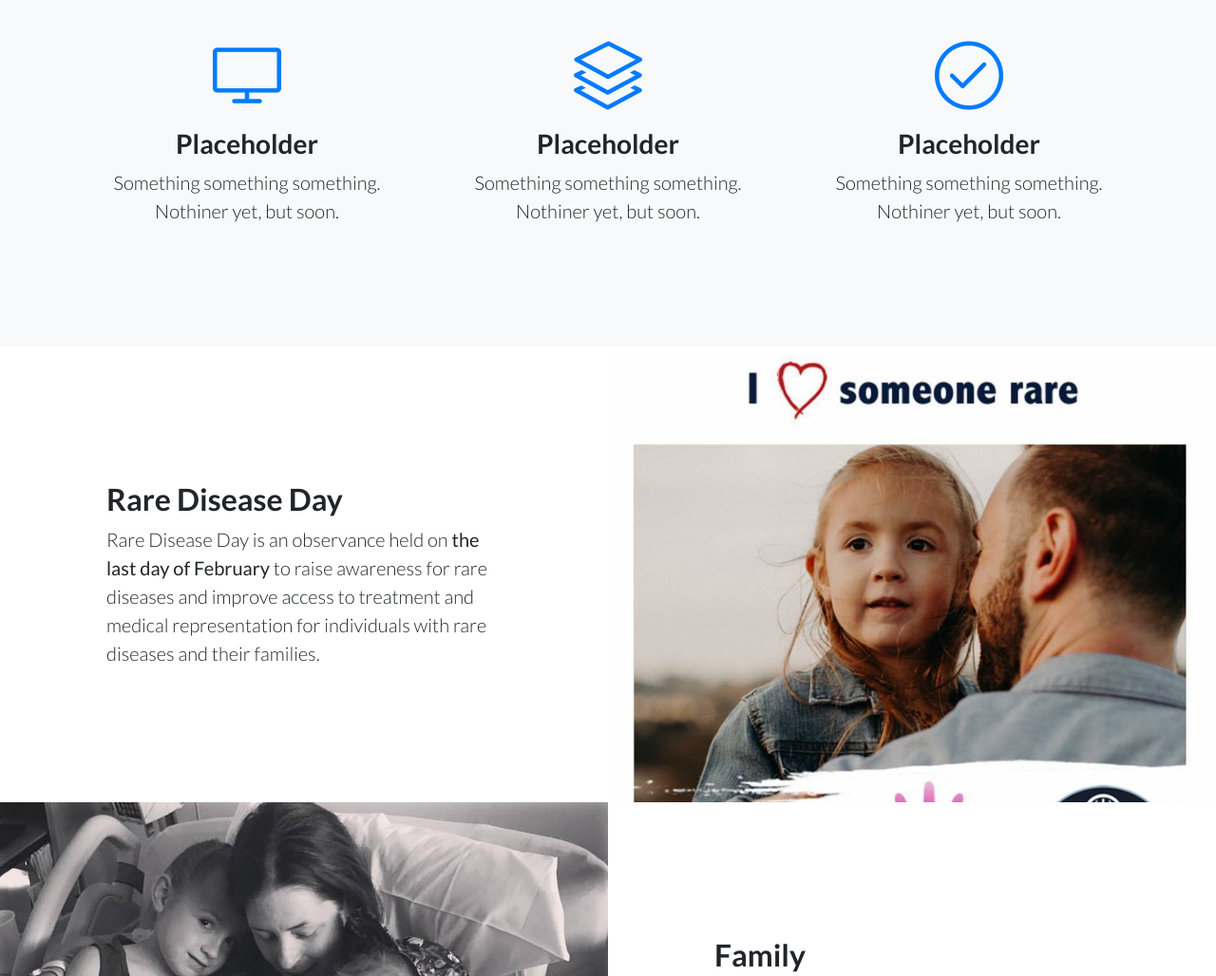
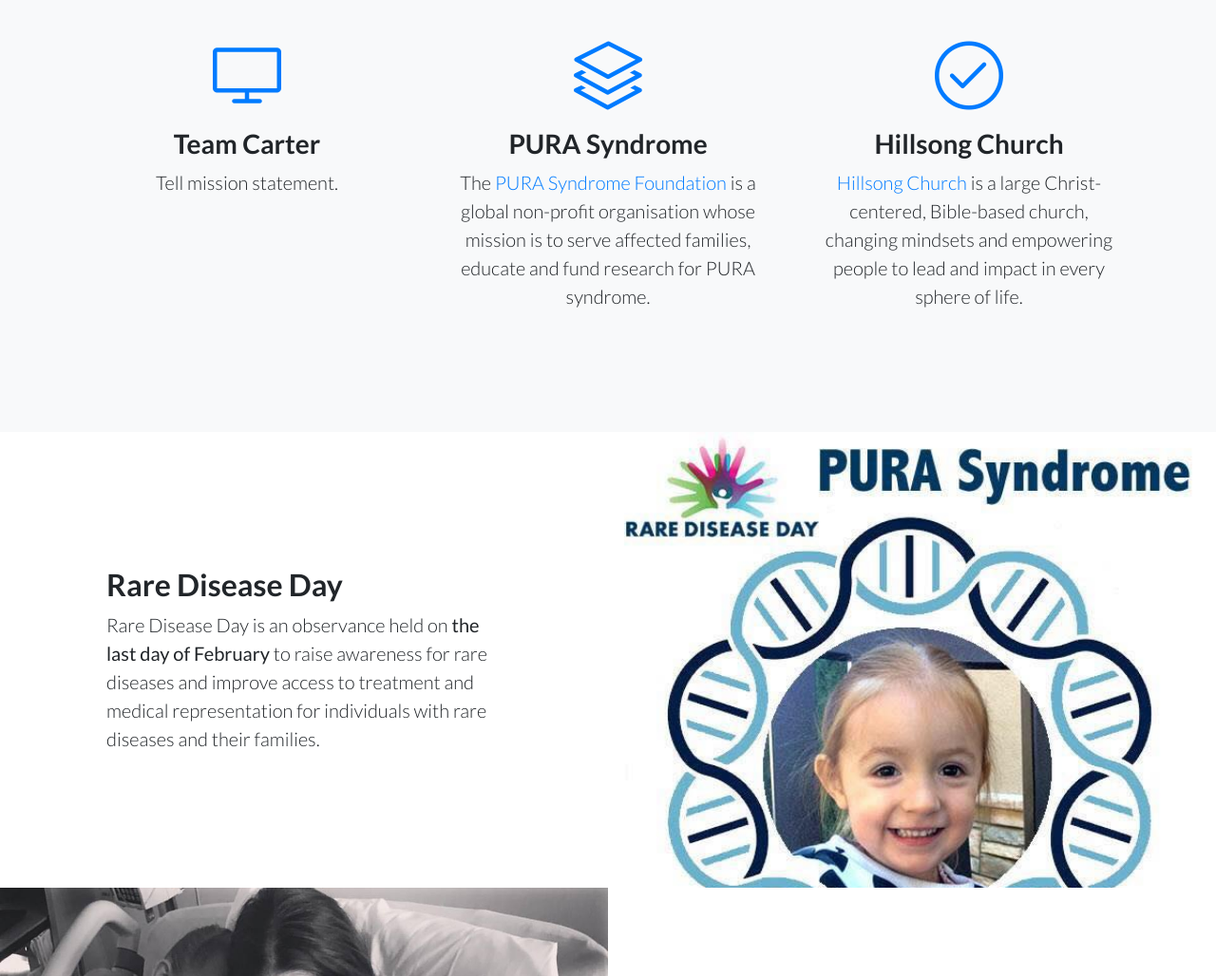
Before and after one commit to nickfp1985/teamcarter, a website: page index.html in a window 1280 px wide. Shown: the part 740-1768 px from the top of the page at 95% size. Drawn offline with Linux system fonts and the light colour scheme.

Commit message:
adding and deleting imgs

```diff
--- a/index.html
+++ b/index.html
@@ -66,8 +66,8 @@
               <div class="features-icons-icon d-flex">
                 <i class="icon-screen-desktop m-auto text-primary"></i>
               </div>
-              <h3>Placeholder</h3>
-              <p class="lead mb-0">Something something something. Nothiner yet, but soon.</p>
+              <h3>Team Carter</h3>
+              <p class="lead mb-0">Tell mission statement.</p>
             </div>
           </div>
           <div class="col-lg-4">
@@ -75,8 +75,8 @@
               <div class="features-icons-icon d-flex">
                 <i class="icon-layers m-auto text-primary"></i>
               </div>
-              <h3>Placeholder</h3>
-              <p class="lead mb-0">Something something something. Nothiner yet, but soon.</p>
+              <h3>PURA Syndrome</h3>
+              <p class="lead mb-0">The <a href="https://www.purasyndrome.org/">PURA Syndrome Foundation</a> is a global non-profit organisation whose mission is to serve affected families, educate and fund research for PURA syndrome.</p>
             </div>
           </div>
           <div class="col-lg-4">
@@ -84,8 +84,8 @@
               <div class="features-icons-icon d-flex">
                 <i class="icon-check m-auto text-primary"></i>
               </div>
-              <h3>Placeholder</h3>
-              <p class="lead mb-0">Something something something. Nothiner yet, but soon.</p>
+              <h3>Hillsong Church</h3>
+              <p class="lead mb-0"><a href="https://hillsong.com/">Hillsong Church</a> is a large Christ-centered, Bible-based church, changing mindsets and empowering people to lead and impact in every sphere of life.</p>
             </div>
           </div>
         </div>
@@ -97,7 +97,7 @@
       <div class="container-fluid p-0">
         <div class="row no-gutters">
 
-          <div class="col-lg-6 order-lg-2 text-white showcase-img" style="background-image: url('img/rare-disease-day.jpg');"></div>
+          <div class="col-lg-6 order-lg-2 text-white showcase-img" style="background-image: url('img/rdd-logo2.jpg');"></div>
           <div class="col-lg-6 order-lg-1 my-auto showcase-text">
             <h2>Rare Disease Day</h2>
             <p class="lead mb-0">Rare Disease Day is an observance held on <b>the last day of February</b> to raise awareness for rare diseases and improve access to treatment and medical representation for individuals with rare diseases and their families.</p>
@@ -106,7 +106,7 @@
         <div class="row no-gutters">
           <div class="col-lg-6 text-white showcase-img" style="background-image: url('img/newborn-grey.jpg');"></div>
           <div class="col-lg-6 my-auto showcase-text">
-            <h2>Family</h2>
+            <h2>Family &amp; Friends</h2>
             <p class="lead mb-0">Lorem ipsum dolor sit amet, consectetur adipiscing elit. Quisque condimentum dictum dui, eget fermentum arcu pellentesque eleifend. Integer eu blandit orci. Phasellus egestas neque eget leo tincidunt placerat.</p>
           </div>
         </div>
@@ -129,14 +129,14 @@
             <div class="testimonial-item mx-auto mb-5 mb-lg-0">
               <img class="img-fluid rounded-circle mb-3" src="img/solo-will.jpg" alt="">
               <h5>Will Peddie</h5>
-              <p class="font-weight-light mb-0">"I do things Big Willie style!"</p>
+              <p class="font-weight-light mb-0">"Father. Something, something, something."</p>
             </div>
           </div>
           <div class="col-lg-4">
             <div class="testimonial-item mx-auto mb-5 mb-lg-0">
               <img class="img-fluid rounded-circle mb-3" src="img/solo-jenny.jpg" alt="">
               <h5>Jenny Peddie</h5>
-              <p class="font-weight-light mb-0">"I like it Big Willy style."</p>
+              <p class="font-weight-light mb-0">"Mother. Something, something, something."</p>
             </div>
           </div>
           <div class="col-lg-4">
```
Also changed, not shown: img/pura-syndrome.png (added), img/rdd-logo.png (added), img/rdd-logo2.jpg (added), img/research.jpg (deleted), img/testimonials-1.jpg (deleted), img/testimonials-2.jpg (deleted), img/testimonials-3.jpg (deleted).
